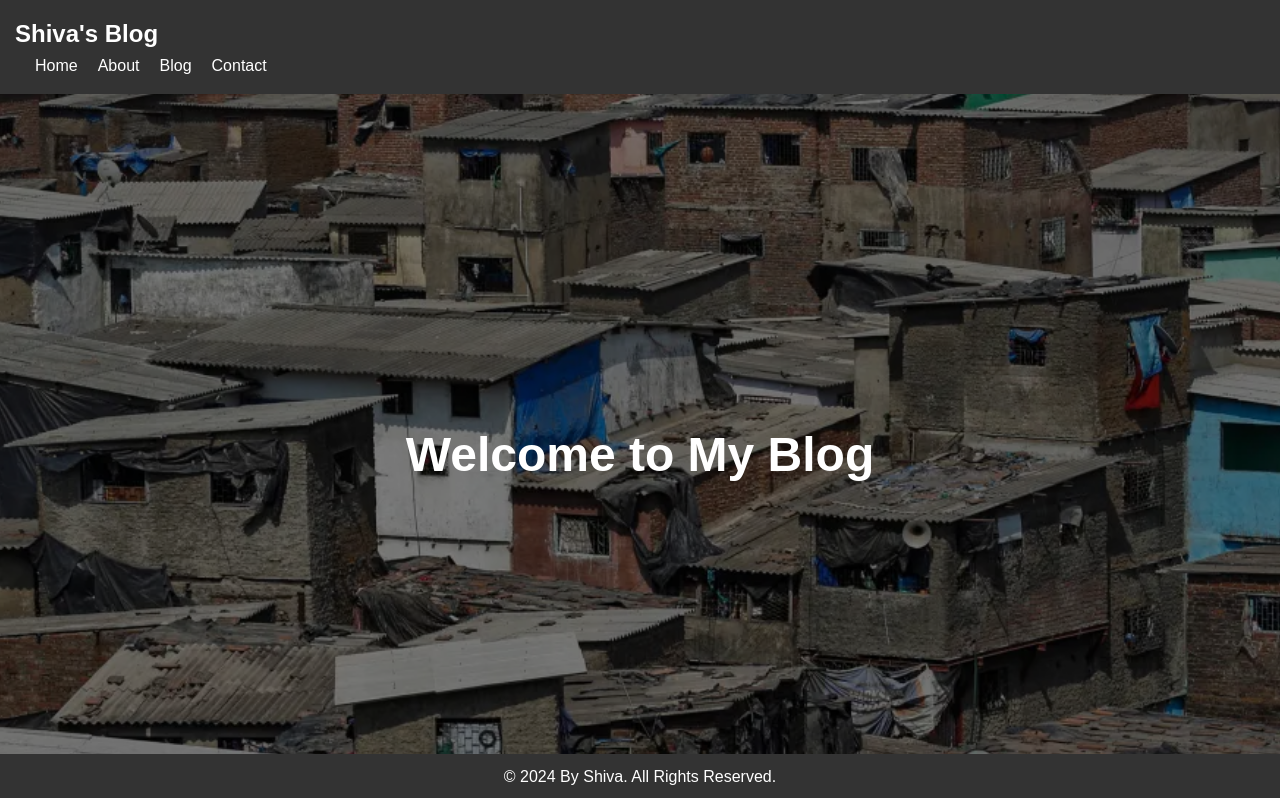
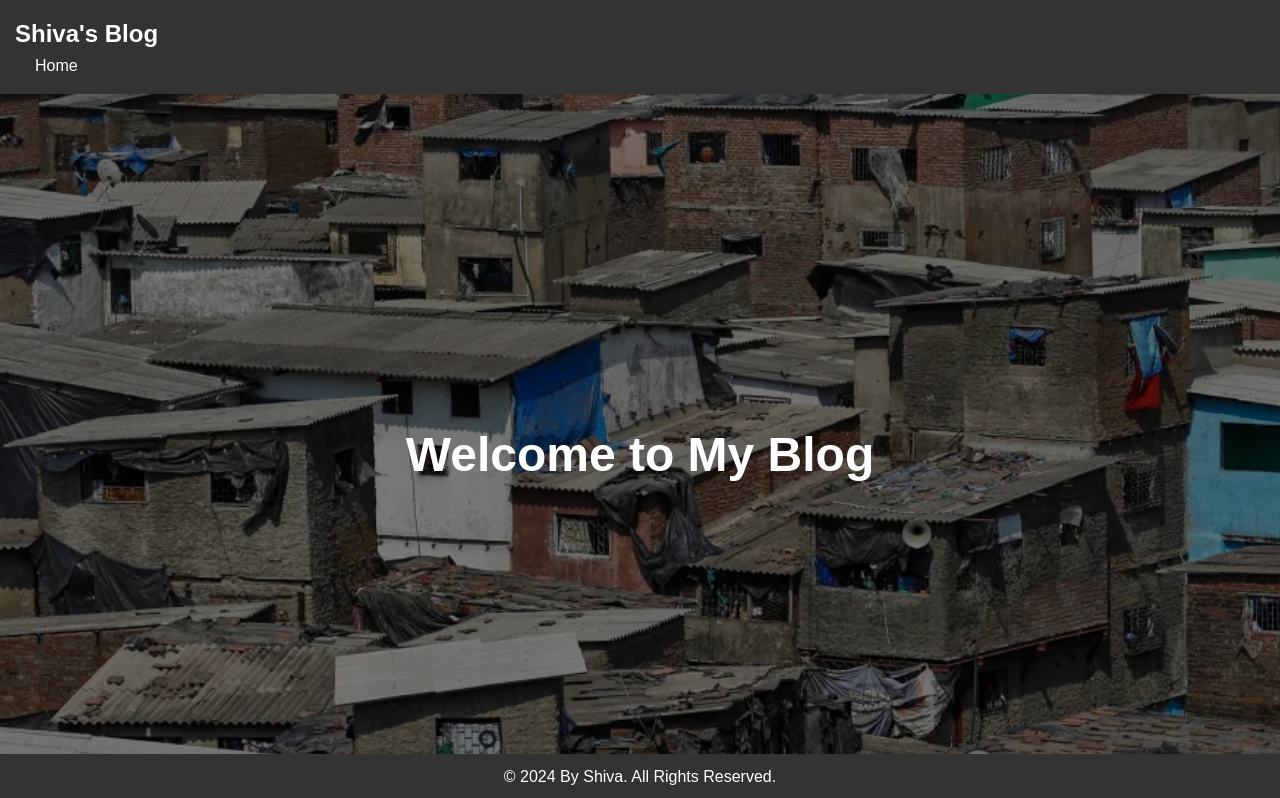
Before and after one commit to Awinner4764/client1_site, a plain HTML site: page index.html in a window 1280 px wide. Shown: the top 798 px of the page. Drawn offline with Linux system fonts and the light colour scheme; no server answers.

Commit message:
Update index.html

```diff
--- a/index.html
+++ b/index.html
@@ -12,9 +12,9 @@
             <div class="logo">Shiva's Blog</div>
             <ul class="nav-links">
                 <li><a href="#">Home</a></li>
-                <li><a href="#">About</a></li>
-                <li><a href="#">Blog</a></li>
-                <li><a href="#">Contact</a></li>
+                <!--<li><a href="#">About</a></li>-->
+                <!--<li><a href="#">Blog</a></li>-->
+                <!--<li><a href="#">Contact</a></li>-->
             </ul>
             <div class="burger">
                 <div class="line1"></div>
```
